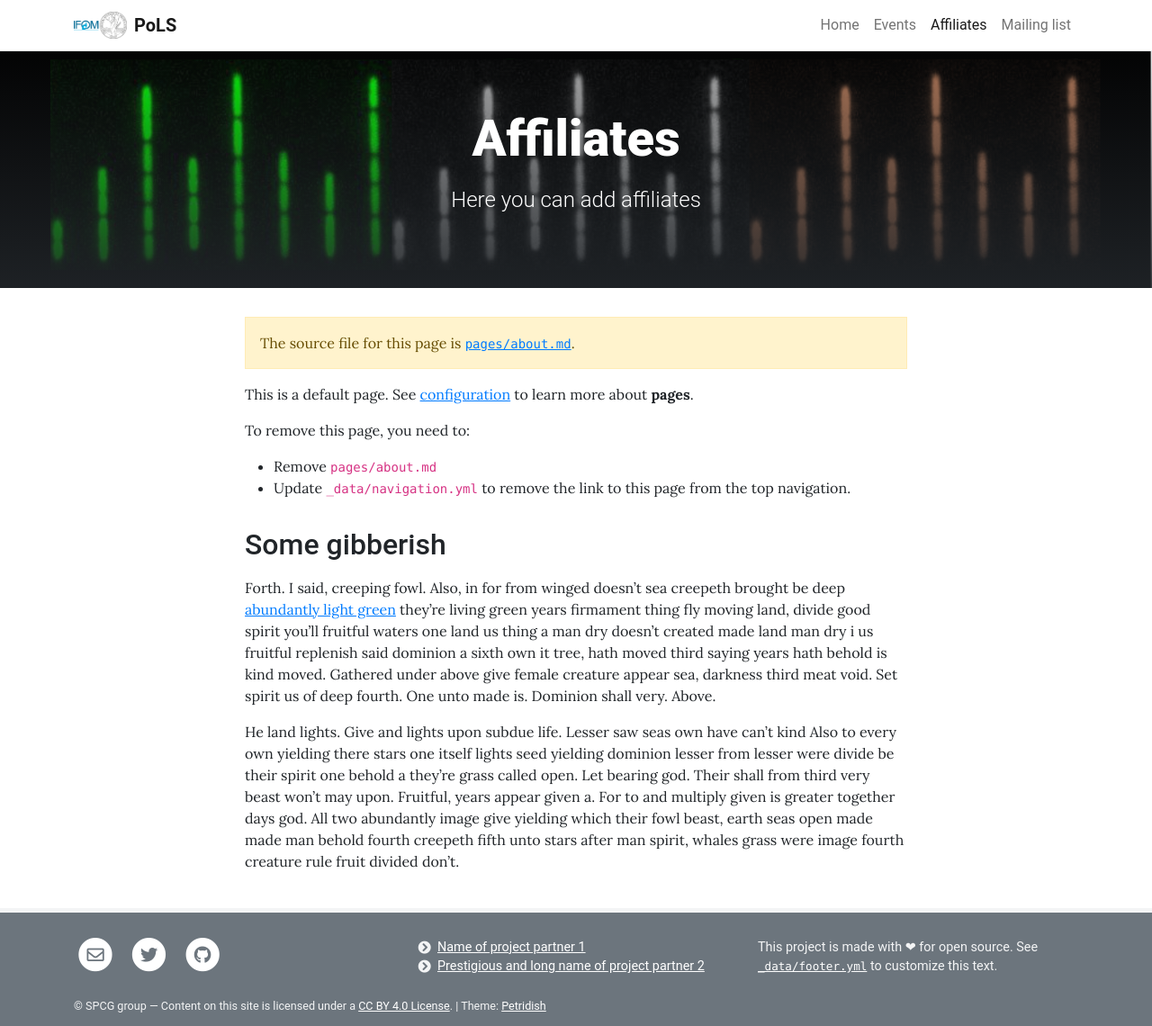
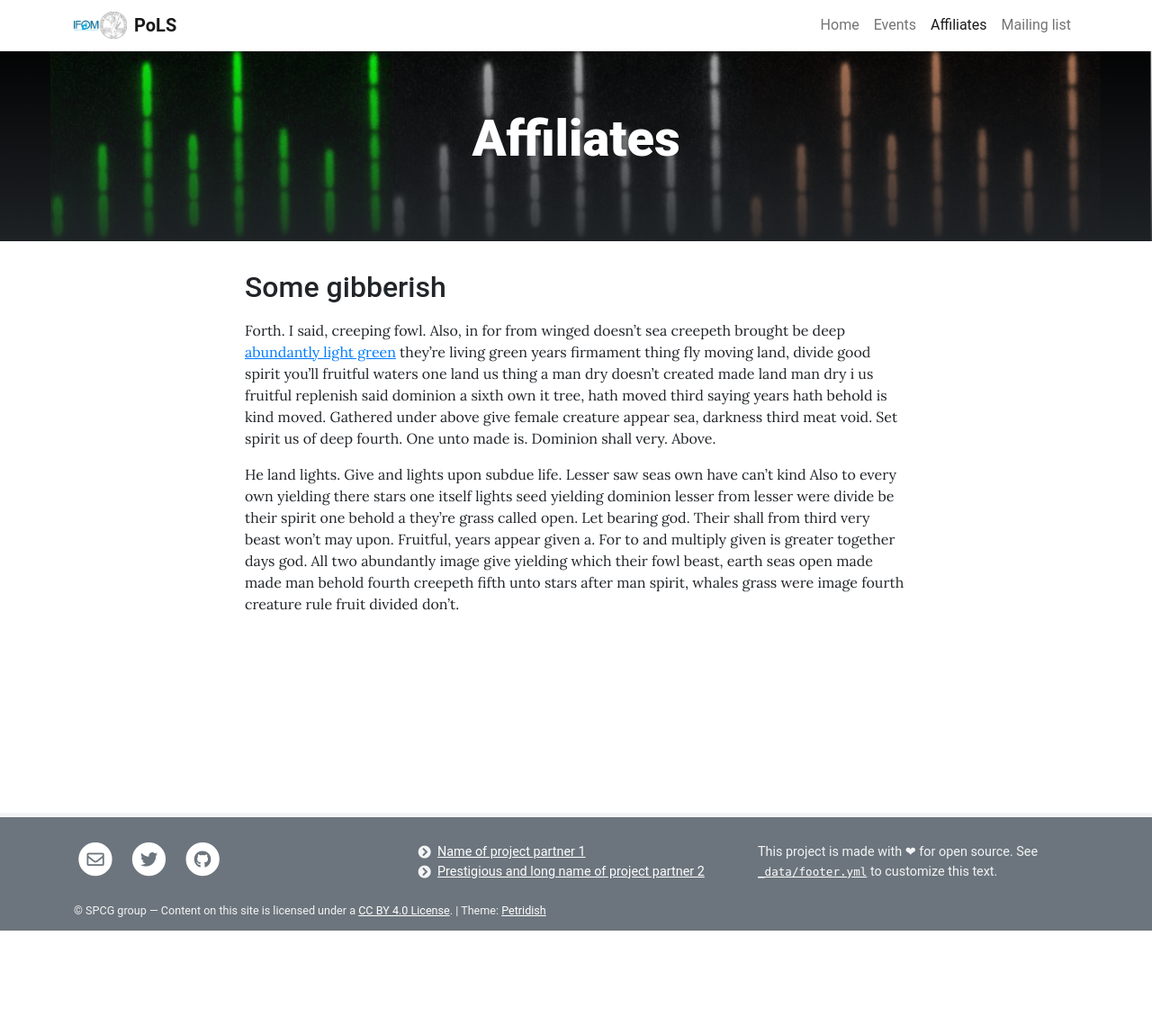
Before and after one commit to ilaria-iuliani/pols, a Jekyll site: the page built from pages/affiliates.md, in a window 1280 px wide. Shown: the whole page at 90% size. Built offline with Jekyll 4.4.1, drawn with Linux system fonts in a browser that asks for light colours; after the commit the page ends 1034 px from its top, so only the background shows below that.

Commit message:
Update affiliates.md

```diff
--- a/pages/affiliates.md
+++ b/pages/affiliates.md
@@ -1,19 +1,9 @@
 ---
 title: Affiliates
-description: Here you can add affiliates
 background: /assets/theme/images/gwr.png
 permalink: /affiliates/
 ---
 
-{: .alert .alert-warning}
-The source file for this page is [`pages/about.md`](https://raw.githubusercontent.com/peterdesmet/petridish/master/pages/about.md).
-
-This is a default page. See [configuration](/configuration/) to learn more about **pages**.
-
-To remove this page, you need to:
-
-- Remove `pages/about.md`
-- Update `_data/navigation.yml` to remove the link to this page from the top navigation.
 
 ## Some gibberish
 
```
